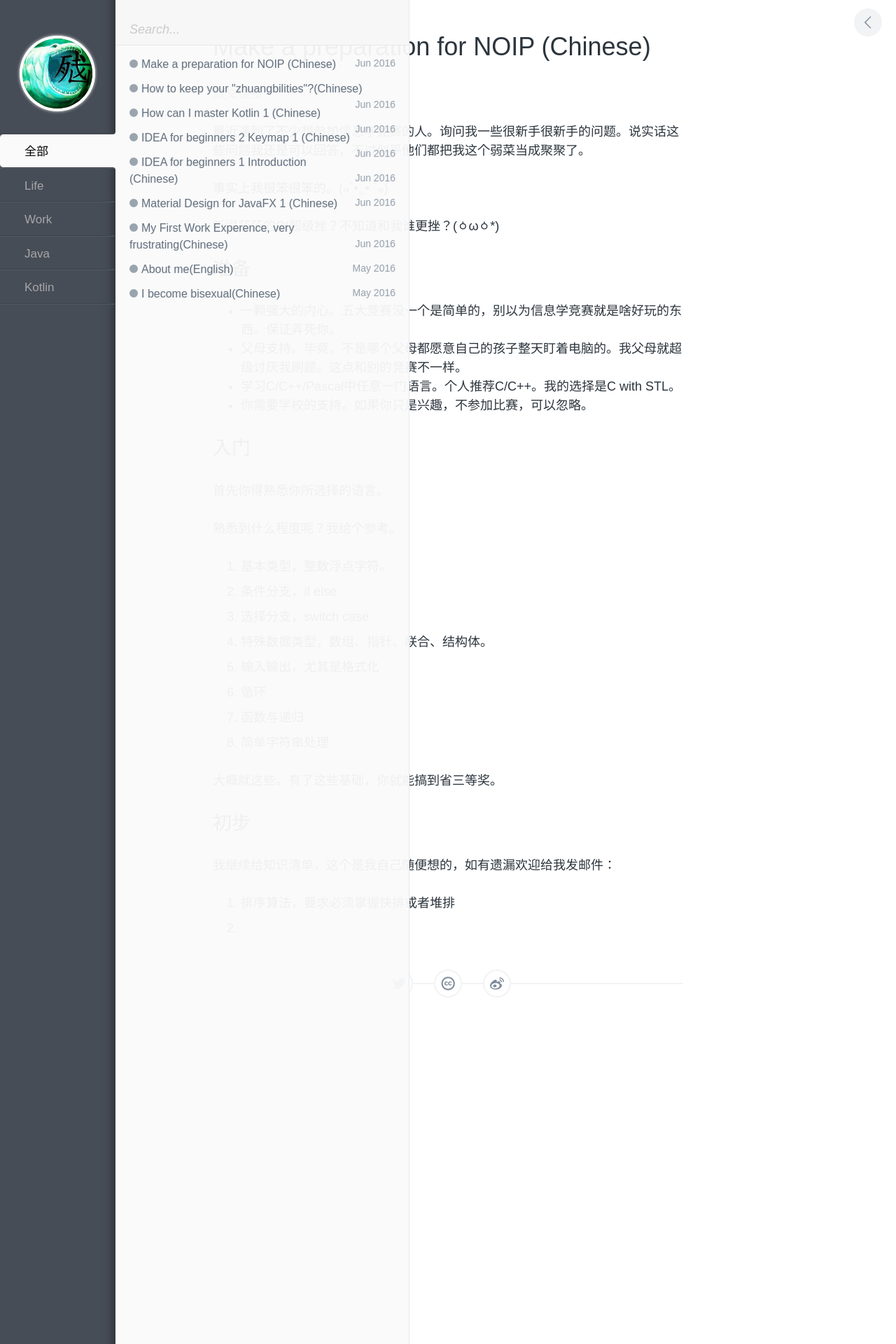
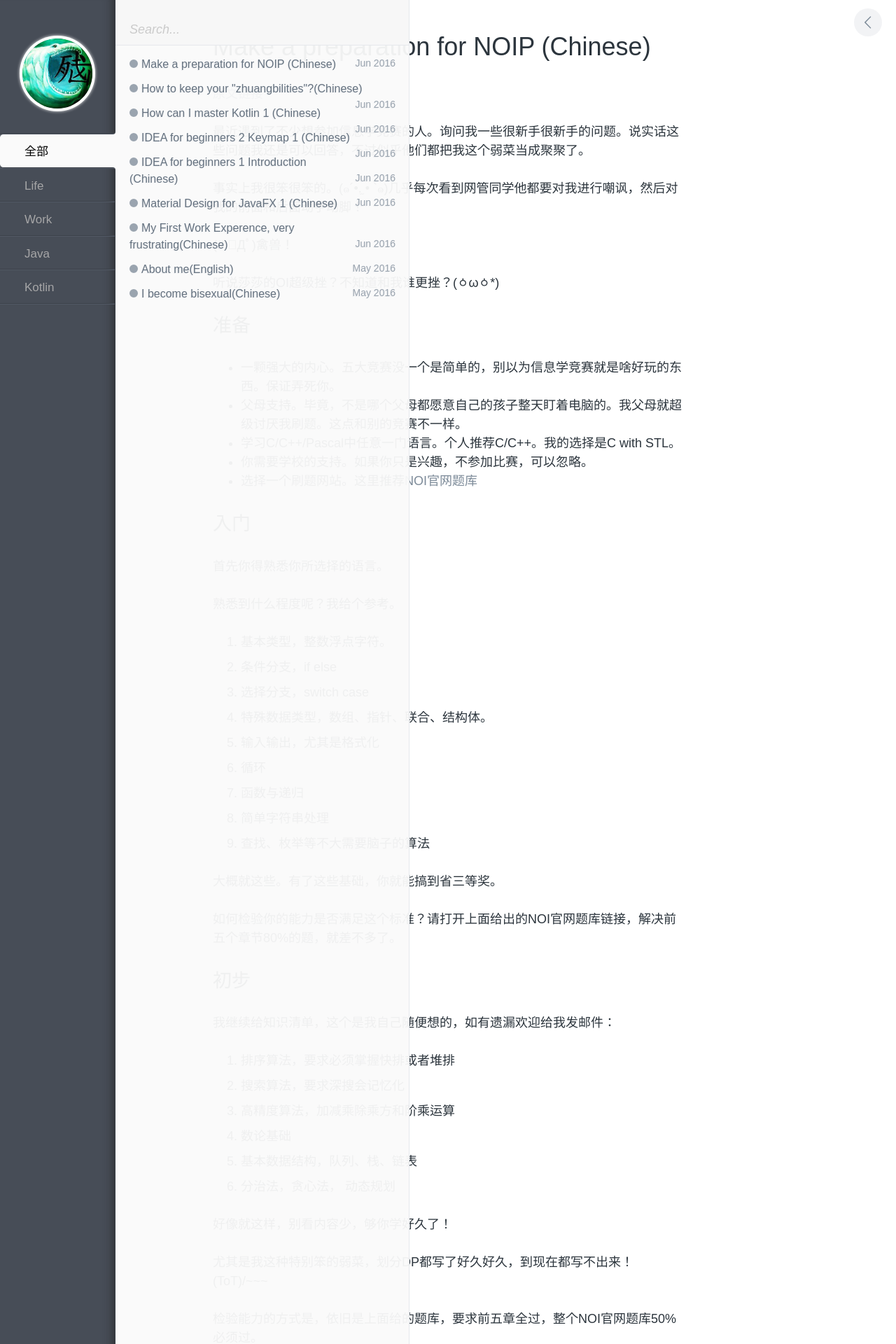
Before and after one commit to kangkangkang/ice1000.github.io, a Jekyll site: the page built from _posts/Life/2016-6-28-PrepareForNoip.md, in a window 1280 px wide. Shown: the top 1920 px of the page at 70% size. Built offline with Jekyll 4.4.1, drawn with Linux system fonts in a browser that asks for light colours; some of the changed text lies outside the part shown.

Commit message:
我是辣鸡，我是真辣鸡

```diff
--- a/_posts/Life/2016-6-28-PrepareForNoip.md
+++ b/_posts/Life/2016-6-28-PrepareForNoip.md
@@ -3,15 +3,17 @@ layout: post
 title: Make a preparation for NOIP (Chinese)
 category: Life
 tags: Essay
-keywords: NOIP, OI
+keywords: NOIP, OI, algorithm
 description: Preparation for NOIP
 ---
 
-[原文链接]()
+[原文链接](https://www.zhihu.com/question/47942797/answer/108369927)
 
 最近遇到了不少想参加信息学竞赛的人。询问我一些很新手很新手的问题。说实话这些问题我还是可以回答，不过似乎他们都把我这个弱菜当成聚聚了。
 
-事实上我很笨很笨的。(๑´•.̫ • `๑)
+事实上我很笨很笨的。(๑´•.̫ • `๑)几乎每次看到网管同学他都要对我进行嘲讽，然后对我的前面和后面动手动脚！
+
+(# ﾟДﾟ)禽兽！
 
 听说莎莎的OI超级挫？不知道和我谁更挫？(ㆁωㆁ*)
 
@@ -21,6 +23,7 @@ description: Preparation for NOIP
 - 父母支持。毕竟，不是哪个父母都愿意自己的孩子整天盯着电脑的。我父母就超级讨厌我刷题。这点和别的竞赛不一样。
 - 学习C/C++/Pascal中任意一门语言。个人推荐C/C++。我的选择是C with STL。
 - 你需要学校的支持。如果你只是兴趣，不参加比赛，可以忽略。
+- 选择一个刷题网站。这里推荐[NOI官网题库](http://noi.openjudge.cn)
 
 # 入门
 
@@ -36,12 +39,45 @@ description: Preparation for NOIP
 6. 循环
 7. 函数与递归
 8. 简单字符串处理
+9. 查找、枚举等不大需要脑子的算法
 
 大概就这些。有了这些基础，你就能搞到省三等奖。
+
+如何检验你的能力是否满足这个标准？请打开上面给出的NOI官网题库链接，解决前五个章节80%的题，就差不多了。
 
 # 初步
 
 我继续给知识清单，这个是我自己随便想的，如有遗漏欢迎给我发邮件：
 
 1. 排序算法，要求必须掌握快排或者堆排
-2.
+1. 搜索算法，要求深搜会记忆化
+1. 高精度算法，加减乘除乘方和阶乘运算
+1. 数论基础
+1. 基本数据结构，队列、栈、链表
+1. 分治法，贪心法， 动态规划
+
+好像就这样，别看内容少，够你学好久了！
+
+尤其是我这种特别笨的弱菜，划分DP都写了好久好久，到现在都写不出来！(ToT)/~~~
+
+检验能力的方式是，依旧是上面给的题库，要求前五章全过，整个NOI官网题库50%必须过。
+
+# 进阶
+
+抱歉本弱菜还在向这里而努力！
+
+- 图论
+- 位运算压缩
+- 综合运用
+
+剩下的不知道！٩(๑`^´๑)۶
+
+根据学长的要求，我要把NOI官网题库100%搞定！(´ . .̫ . `)，然后把CDOJ新手任务肝完！
+
+据说这样，肯定能拿到省一！
+
+
+各位OI狗，我们共勉吧～
+
+另外欢迎大家来围观[本弱菜的刷题记录](https://github.com/ice1000/OI-codes)
+，和我一起交流请随意issue～
```
